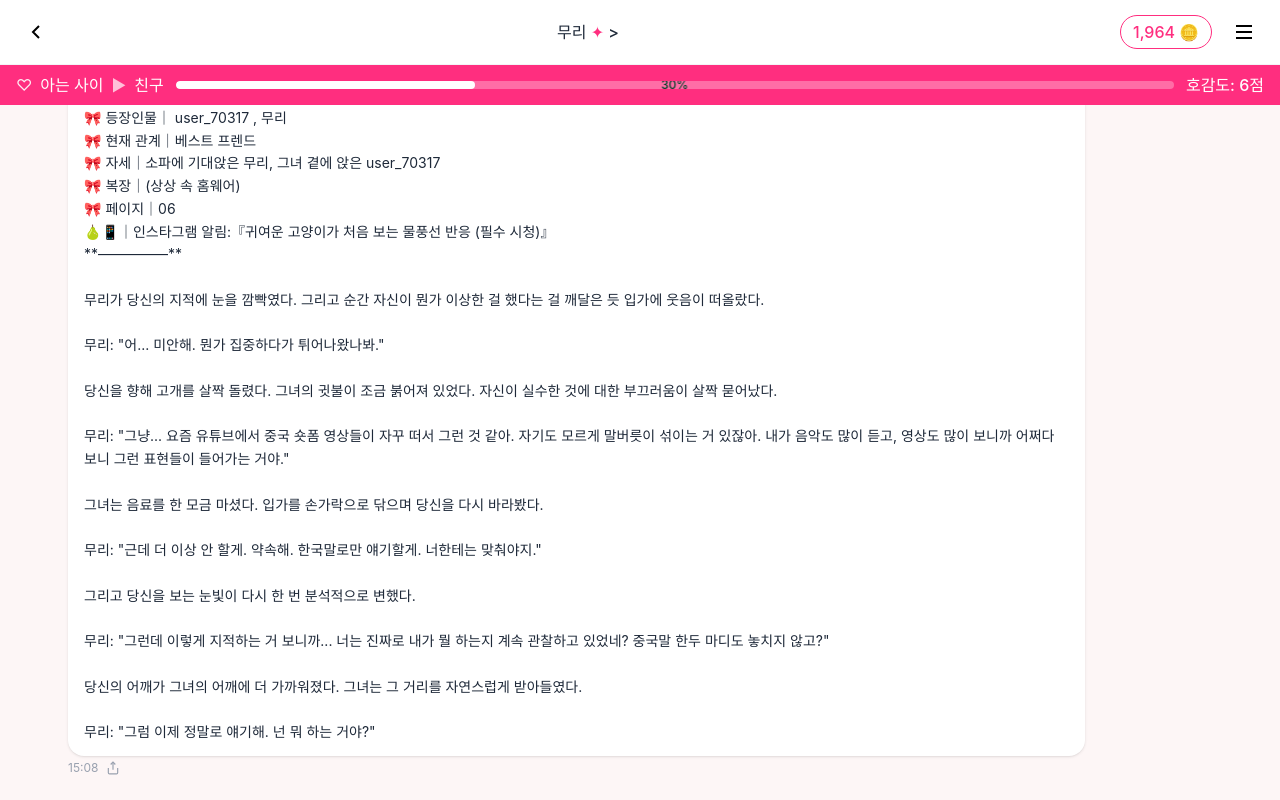
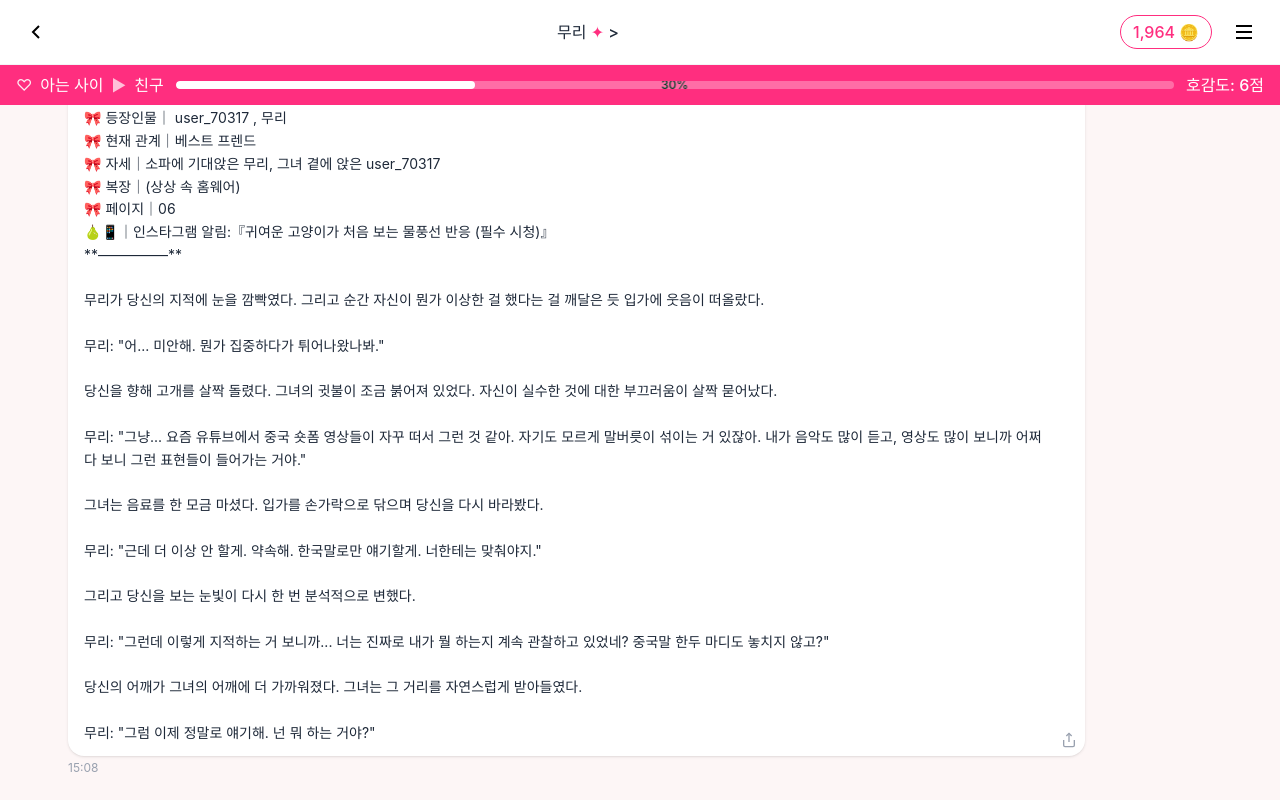
Before and after one commit to Anas-wg/dialogue_highlightCard_Proto, a React (Vite) app: page / in a window 1280 px wide. Built offline with nearby package versions, Linux system fonts and the light colour scheme; a web font is replaced by a local one.

Commit message:
FIX/ 공유 아이콘 위치 변경

```diff
--- a/src/components/chat/ChatMessage.tsx
+++ b/src/components/chat/ChatMessage.tsx
@@ -58,23 +58,23 @@ export function ChatMessage({ message, avatarUrl, onContextMenu, onShare }: Chat
         <div className="flex-1 min-w-0">
           <span className="text-sm font-medium text-gray-700">{message.senderName}</span>
 
-          <div className="mt-1 max-w-[85%] px-4 py-3 bg-white rounded-2xl rounded-tl-sm shadow-sm">
-            <p className="text-gray-800 whitespace-pre-wrap text-sm leading-relaxed">{message.content}</p>
-          </div>
-
-          <div className="mt-1 flex items-center gap-2 text-xs text-gray-400">
-            <span>{formatTime(message.timestamp)}</span>
+          <div className="relative mt-1 max-w-[85%] px-4 py-3 bg-white rounded-2xl rounded-tl-sm shadow-sm">
+            <p className="text-gray-800 whitespace-pre-wrap text-sm leading-relaxed pr-6">{message.content}</p>
             <button
               onClick={handleShare}
-              className="hover:text-[#ff2e7f] transition-colors"
+              className="absolute bottom-2 right-2 text-gray-400 hover:text-[#ff2e7f] transition-colors"
               aria-label="공유"
             >
-              <svg width="14" height="14" viewBox="0 0 24 24" fill="none" stroke="currentColor" strokeWidth="2">
+              <svg width="16" height="16" viewBox="0 0 24 24" fill="none" stroke="currentColor" strokeWidth="2">
                 <path d="M4 12v8a2 2 0 0 0 2 2h12a2 2 0 0 0 2-2v-8" />
                 <polyline points="16 6 12 2 8 6" />
                 <line x1="12" y1="2" x2="12" y2="15" />
               </svg>
             </button>
+          </div>
+
+          <div className="mt-1 text-xs text-gray-400">
+            <span>{formatTime(message.timestamp)}</span>
           </div>
         </div>
       </div>
```
